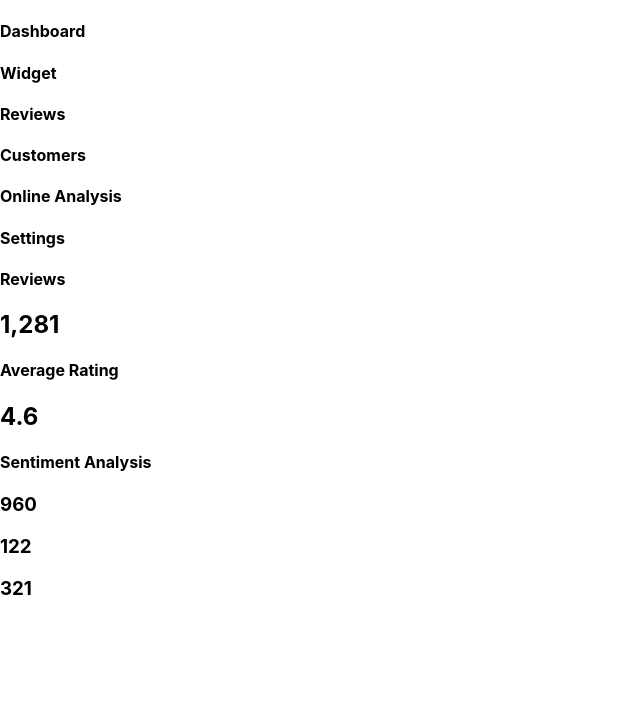
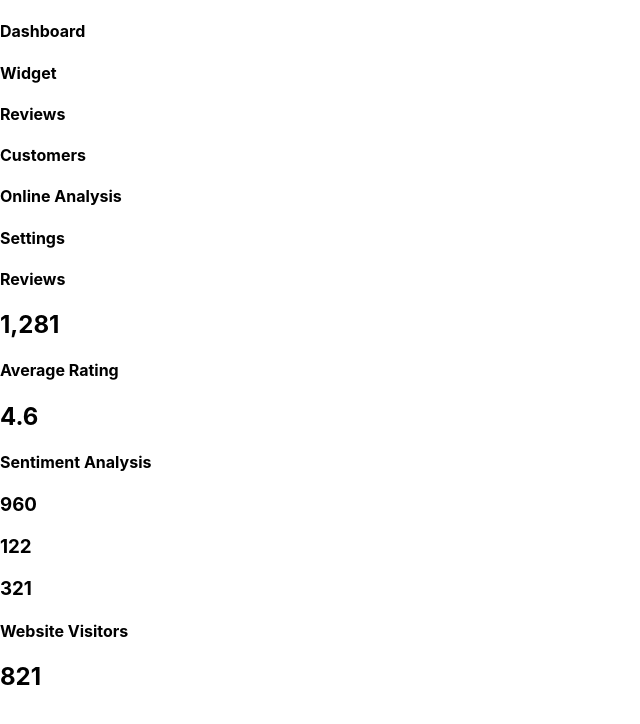
Before and after one commit to ryanshipley/dashboard, a React (Create React App) app: page / in a window 1280 px wide. Shown: the top 724 px of the page, without its empty margins (0-640 px from the left). Built offline with nearby package versions, Linux system fonts and the light colour scheme.

Commit message:
renders website visitors

```diff
--- a/src/App.js
+++ b/src/App.js
@@ -4,6 +4,7 @@ import Sidebar from "./components/sidebar";
 import Reviews from "./components/reviews";
 import Rating from "./components/average-rating";
 import Sentiment from "./components/sentiment-analysis";
+import Visitors from "./components/web-visitors";
 
 function App() {
   return (
@@ -12,6 +13,7 @@ function App() {
       <Reviews/>
       <Rating/>
       <Sentiment/>
+      <Visitors/>
     </div>
   );
 };
--- a/src/components/web-visitors.js
+++ b/src/components/web-visitors.js
@@ -0,0 +1,10 @@
+function Visitors(){
+    return(
+        <div>
+            <h4>Website Visitors</h4>
+            <h2>821</h2>
+        </div>
+    );
+};
+
+export default Visitors;
```
